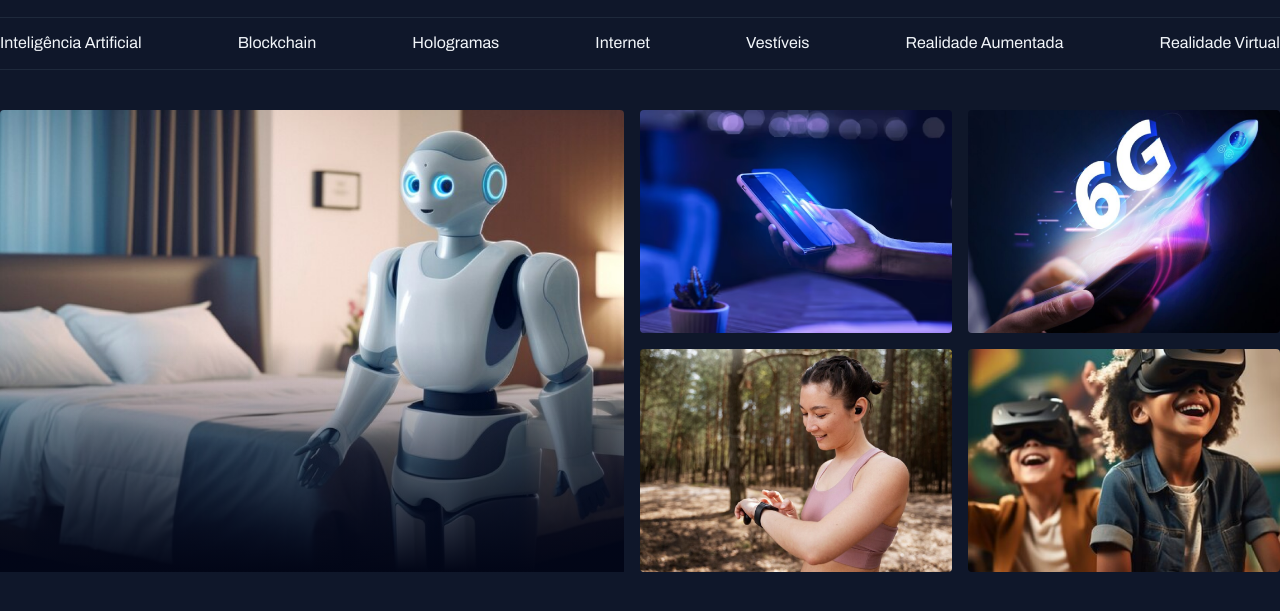
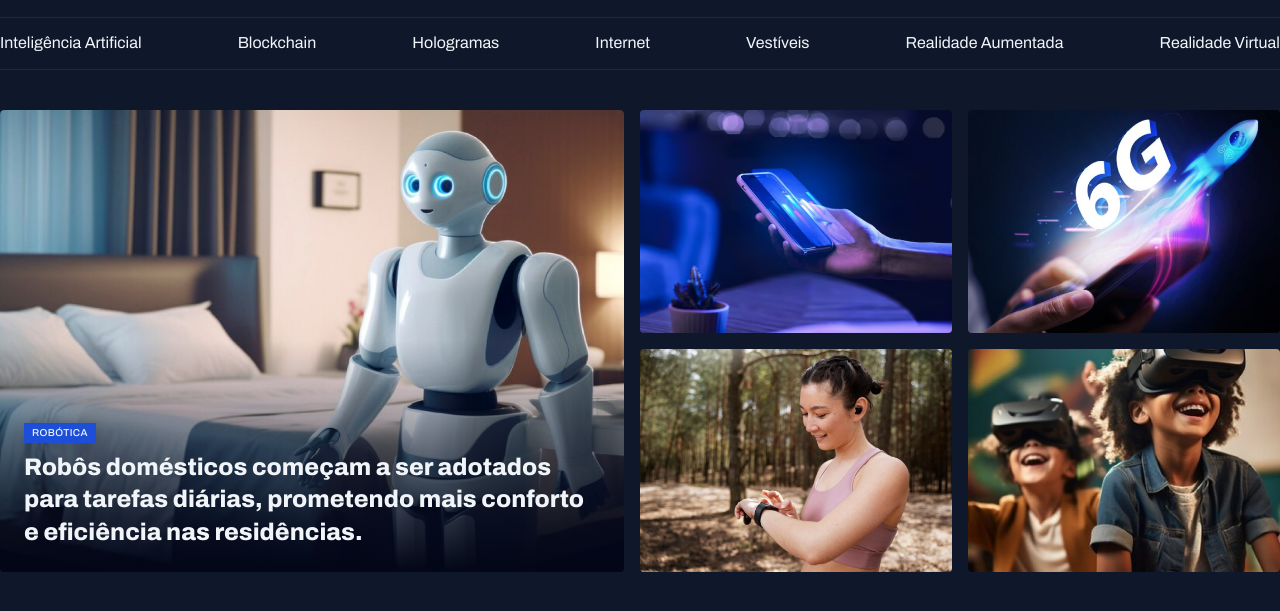
Before and after one commit to ghutttyerrez/Portal-de-noticias, a plain HTML site: page index.html in a window 1280 px wide. Shown: the part 45-656 px from the top of the page. Drawn offline with Linux system fonts and the light colour scheme.

Commit message:
ajustando conteudo do card

```diff
--- a/index.html
+++ b/index.html
@@ -45,9 +45,17 @@
 
     <main class="grid container">
       <section id="featured" class="grid grid-flow-col gap-16">
-        <div class="card">
+        <figure class="card">
           <img src="./assets/images/Image 01.png" alt="" />
-        </div>
+
+          <figcaption>
+            <span class="content-tag">Robótica</span>
+            <h2 class="text-2xl">
+              Robôs domésticos começam a ser adotados para tarefas diárias,
+              prometendo mais conforto e eficiência nas residências.
+            </h2>
+          </figcaption>
+        </figure>
 
         <div class="grid grid-col2 gap-16">
           <div>
--- a/style.css/global.css
+++ b/style.css/global.css
@@ -56,3 +56,14 @@ img {
 main {
   margin-top: 40px;
 }
+
+.content-tag {
+  display: inline-block;
+  padding: 4px 8px;
+  background-color: var(--brand-color-dark);
+  font: 500 10px/120% var(--font-family);
+  letter-spacing: 0.04em;
+  text-transform: uppercase;
+  color: var(--text-color-primary);
+  box-shadow: 0 4px 16px rgba(2, 6, 23, 0.251);
+}
--- a/style.css/section.css
+++ b/style.css/section.css
@@ -2,26 +2,39 @@
   img {
   height: 100%;
   object-fit: cover;
-   border-radius: 4px;
+  border-radius: 4px;
 
   }
-}
 
-.card {
+
+  .card{
   position: relative;
+  border-radius: 4px;
+  overflow: hidden;
+
 
   &::before {
     content: "";
     position: absolute;
     inset: 0;
     top: 50%;
-    overflow: hidden;
+
     background: linear-gradient(
       180deg,
       transparent 0%,
     #020617 100%
     );
+    }
 
+    figcaption {
+      position: absolute;
+      bottom: 0;
 
+      padding: 24px;
+    }
+
+    h2 {
+      margin-top: 8px;
+    }
+   }
   }
-}
--- a/style.css/utility.css
+++ b/style.css/utility.css
@@ -14,3 +14,23 @@
 .gap-16 {
   gap: 16px;
 }
+
+.text-2xl {
+  font: var(--h1)
+}
+
+.text-xl {
+  font: var(--h2)
+}
+
+.text-lg {
+  font: var(--h3)
+}
+
+.text-sm {
+  font: var(--text-sm)
+}
+
+.text-base {
+  font: var(--text)
+}
```
